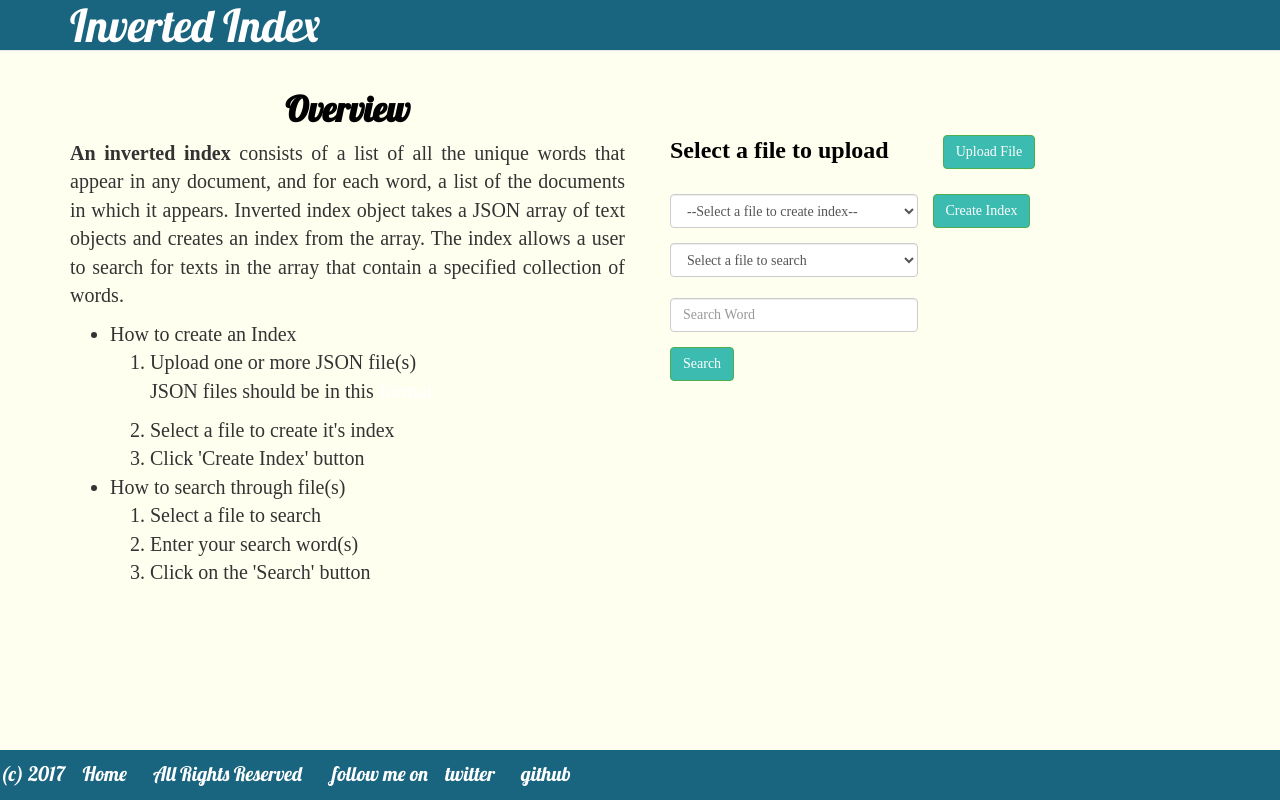
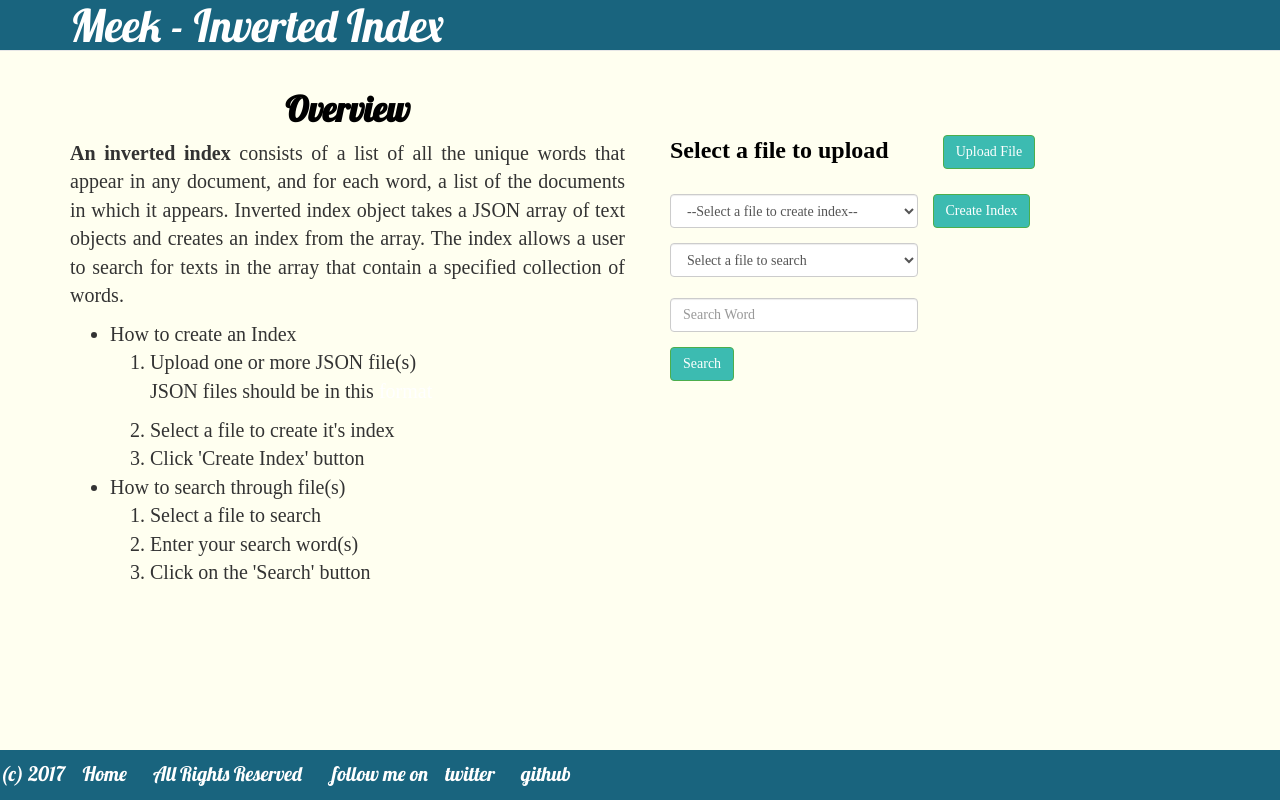
Before and after one commit to andela-moseni/inverted-index, a website: page src/index.html in a window 1280 px wide. Drawn offline with nearby package versions, Linux system fonts and the light colour scheme; some packages are replaced by stand-ins of ours; a script that the page names is missing; a small style sheet from the web is missing; a web font is replaced by a local one.

Commit message:
modify homepage

```diff
--- a/src/index.html
+++ b/src/index.html
@@ -19,7 +19,7 @@
     <div class="container">
       <div class="navbar-header">
         <a class="navbar-brand" href="#">
-          <p id="main">Inverted Index</p>
+          <p id="main">Meek - Inverted Index</p>
         </a>
       </div>
     </div>
```
